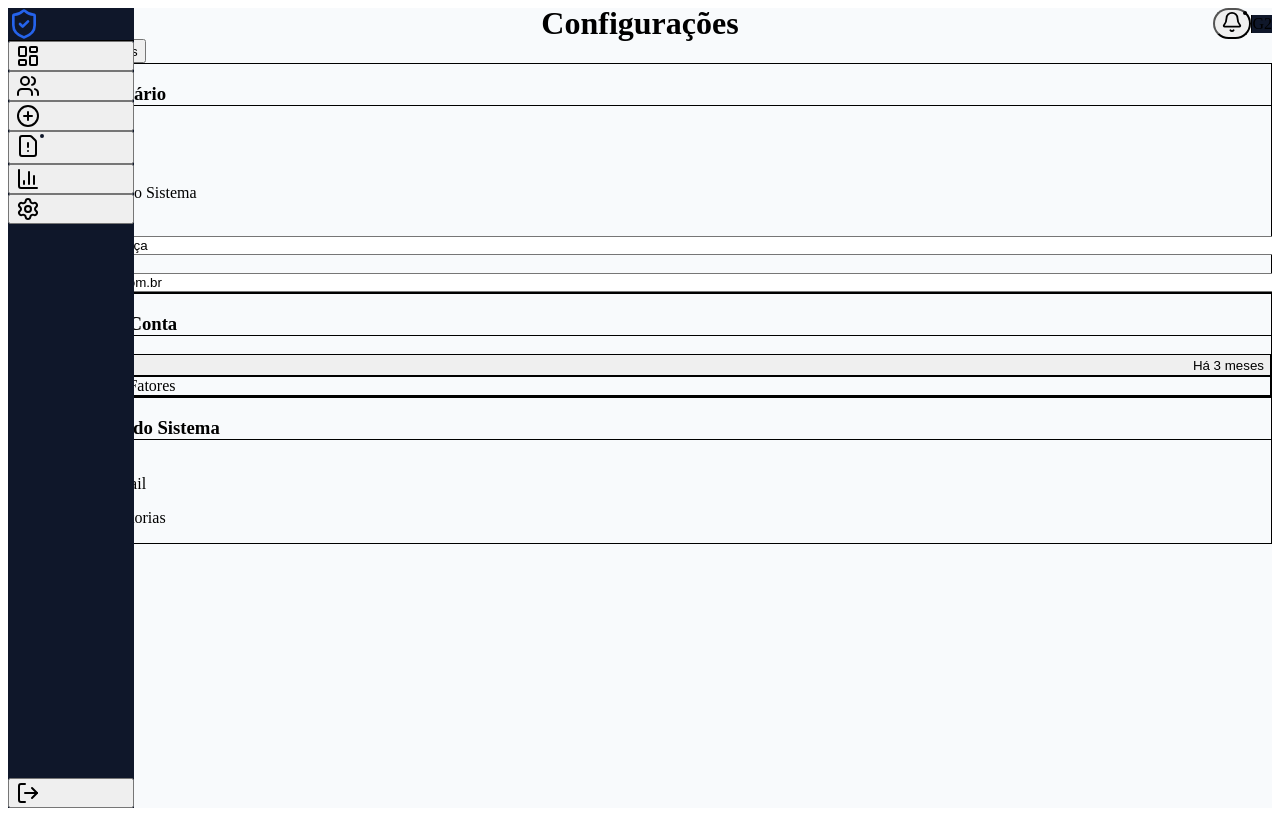
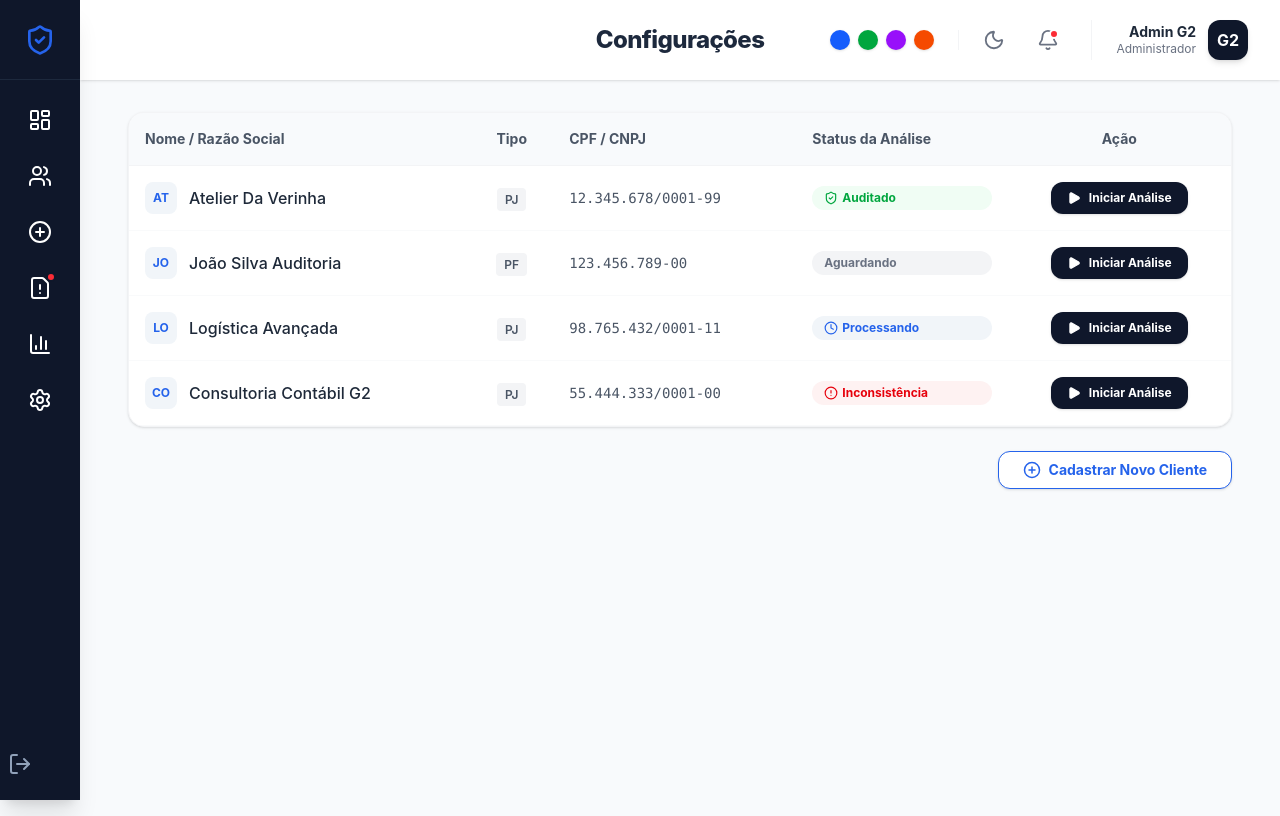
Before and after one commit to AlessandroBucker/projetog2analise, a React (Vite) app: page /configuracoes in a window 1280 px wide. Built offline with nearby package versions, Linux system fonts and the light colour scheme; sample sign-in values are in the browser's storage.

Commit message:
darkmode

```diff
--- a/src/components/Configuracoes.tsx
+++ b/src/components/Configuracoes.tsx
@@ -1,122 +1,91 @@
-import {
-  User, Lock, Bell,
-  Save, ShieldCheck, Mail, Camera
-} from "lucide-react";
+import { Play, ShieldCheck, Clock, AlertCircle, PlusCircle } from "lucide-react";
+import { useNavigate } from "react-router-dom";
 
-const Configuracoes = () => {
+const Cadastros = () => {
+  const navigate = useNavigate();
+
+  const clientes = [
+    { id: 1, nome: "Atelier Da Verinha", tipo: "PJ", documento: "12.345.678/0001-99", status: "Concluído" },
+    { id: 2, nome: "João Silva Auditoria", tipo: "PF", documento: "123.456.789-00", status: "Pendente" },
+    { id: 3, nome: "Logística Avançada", tipo: "PJ", documento: "98.765.432/0001-11", status: "Em Análise" },
+    { id: 4, nome: "Consultoria Contábil G2", tipo: "PJ", documento: "55.444.333/0001-00", status: "Atenção" },
+  ];
+
+  const renderStatus = (status: string) => {
+    switch (status) {
+      case "Concluído":
+        return <span className="flex items-center text-green-600 bg-green-50 px-3 py-1 rounded-full text-xs font-bold"><ShieldCheck size={14} className="mr-1"/> Auditado</span>;
+      case "Em Análise":
+        // Alterado de azul fixo para cor dinâmica e fundo cinza neutro
+        return <span className="flex items-center text-[var(--primary-color)] bg-slate-100 px-3 py-1 rounded-full text-xs font-bold transition-colors"><Clock size={14} className="mr-1"/> Processando</span>;
+      case "Atenção":
+        return <span className="flex items-center text-red-600 bg-red-50 px-3 py-1 rounded-full text-xs font-bold"><AlertCircle size={14} className="mr-1"/> Inconsistência</span>;
+      default:
+        return <span className="flex items-center text-gray-500 bg-gray-100 px-3 py-1 rounded-full text-xs font-bold">Aguardando</span>;
+    }
+  };
+
   return (
-    <div className="max-w-6xl mx-auto px-4 h-full flex flex-col">
-
-      {/* Cabeçalho com o botão de Salvar */}
-      <div className="flex justify-between items-center mb-6">
-        {/* Mantive a cor slate-900 aqui pois é uma ação primária forte e combina bem com qualquer tema! */}
-        <button className="flex items-center space-x-2 bg-slate-900 text-white px-6 py-2.5 rounded-xl font-bold hover:bg-slate-800 transition-all active:scale-95 shadow-sm">
-          <Save size={18} />
-          <span>Salvar Alterações</span>
-        </button>
+    <div className="max-w-7xl mx-auto px-4">
+      <div className="bg-white rounded-2xl border border-gray-100 shadow-sm overflow-hidden">
+        <div className="overflow-x-auto">
+          <table className="w-full text-left border-collapse">
+            <thead>
+              <tr className="bg-slate-50 border-b border-gray-100">
+                <th className="p-4 font-bold text-gray-600 text-sm">Nome / Razão Social</th>
+                <th className="p-4 font-bold text-gray-600 text-sm text-center">Tipo</th>
+                <th className="p-4 font-bold text-gray-600 text-sm">CPF / CNPJ</th>
+                <th className="p-4 font-bold text-gray-600 text-sm">Status da Análise</th>
+                <th className="p-4 font-bold text-gray-600 text-sm text-center">Ação</th>
+              </tr>
+            </thead>
+            <tbody>
+              {clientes.map((cliente) => (
+                <tr key={cliente.id} className="border-b border-gray-50 hover:bg-slate-50 transition-colors">
+                  <td className="p-4">
+                    <div className="flex items-center">
+                      {/* Avatar com fundo neutro e texto dinâmico */}
+                      <div className="h-8 w-8 bg-slate-100 text-[var(--primary-color)] rounded-lg flex items-center justify-center mr-3 font-bold text-xs uppercase transition-colors">
+                        {cliente.nome.substring(0, 2)}
+                      </div>
+                      <span className="font-medium text-gray-800">{cliente.nome}</span>
+                    </div>
+                  </td>
+                  <td className="p-4 text-center">
+                    <span className="text-xs font-semibold bg-gray-100 text-gray-600 px-2 py-1 rounded">
+                      {cliente.tipo}
+                    </span>
+                  </td>
+                  <td className="p-4 text-gray-600 font-mono text-sm">{cliente.documento}</td>
+                  <td className="p-4">
+                    {renderStatus(cliente.status)}
+                  </td>
+                  <td className="p-4 text-center">
+                    <button
+                      onClick={() => navigate('/nova-analise')}
+                      // Hover dinâmico substituindo o azul
+                      className="flex items-center justify-center mx-auto space-x-2 bg-slate-900 text-white px-4 py-2 rounded-xl text-xs font-bold hover:bg-[var(--primary-color)] transition-all shadow-sm active:scale-95 group"
+                    >
+                      <Play size={14} className="fill-current" />
+                      <span>Iniciar Análise</span>
+                    </button>
+                  </td>
+                </tr>
+              ))}
+            </tbody>
+          </table>
+        </div>
       </div>
 
-      <div className="grid grid-cols-1 lg:grid-cols-2 gap-6">
-
-        {/* COLUNA ESQUERDA: PERFIL */}
-        <div className="bg-white rounded-3xl border border-gray-100 shadow-sm p-6 flex flex-col">
-          <h3 className="text-lg font-bold text-gray-800 flex items-center mb-5 border-b pb-3">
-            {/* Ícone com Cor Dinâmica */}
-            <User size={20} className="mr-2 text-[var(--primary-color)] transition-colors" />
-            Perfil do Usuário
-          </h3>
-
-          <div className="flex items-center space-x-5 mb-6">
-            <div className="relative">
-              {/* Avatar com Cor Dinâmica */}
-              <div className="h-20 w-20 bg-[var(--primary-color)] transition-colors duration-300 rounded-2xl flex items-center justify-center text-white text-2xl font-bold shadow-md">
-                G2
-              </div>
-              {/* Botão de Câmera com Cor Dinâmica (Hover com slate-100 neutro) */}
-              <button className="absolute -bottom-2 -right-2 bg-white p-1.5 rounded-lg shadow-md border border-gray-100 text-[var(--primary-color)] hover:bg-slate-100 transition-colors">
-                <Camera size={14} />
-              </button>
-            </div>
-            <div>
-              <h3 className="text-xl font-bold text-gray-800">Admin G2</h3>
-              <p className="text-sm text-gray-500">Administrador do Sistema</p>
-            </div>
-          </div>
-
-          <div className="space-y-4 flex-1">
-            <div>
-              <label className="block text-sm font-semibold text-gray-700 mb-1.5">Nome Completo</label>
-              {/* Inputs com Focus outline dinâmico */}
-              <input type="text" defaultValue="Admin G2 Governança" className="w-full px-4 py-2.5 border bg-gray-50 text-gray-800 rounded-xl outline-none focus:ring-2 focus:ring-[var(--primary-color)] transition-shadow" />
-            </div>
-            <div>
-              <label className="block text-sm font-semibold text-gray-700 mb-1.5">E-mail Profissional</label>
-              <input type="email" defaultValue="admin@projetog2.com.br" className="w-full px-4 py-2.5 border bg-gray-50 text-gray-800 rounded-xl outline-none focus:ring-2 focus:ring-[var(--primary-color)] transition-shadow" />
-            </div>
-          </div>
-        </div>
-
-        {/* COLUNA DIREITA: SEGURANÇA E PREFERÊNCIAS */}
-        <div className="flex flex-col gap-6">
-
-          {/* CAIXA: SEGURANÇA */}
-          <div className="bg-white rounded-3xl border border-gray-100 shadow-sm p-6">
-            <h3 className="text-lg font-bold text-gray-800 flex items-center mb-4 border-b pb-3">
-              {/* Ícone com Cor Dinâmica */}
-              <Lock size={20} className="mr-2 text-[var(--primary-color)] transition-colors" />
-              Proteção da Conta
-            </h3>
-
-            <div className="space-y-3">
-              <button className="w-full flex items-center justify-between p-3 border rounded-xl hover:bg-gray-50 transition-colors">
-                <div className="flex items-center space-x-3">
-                  <Lock size={18} className="text-gray-400" />
-                  <span className="text-sm font-medium text-gray-700">Alterar Senha</span>
-                </div>
-                <span className="text-xs text-gray-400">Há 3 meses</span>
-              </button>
-              <div className="flex items-center justify-between p-3 border rounded-xl">
-                <div className="flex items-center space-x-3">
-                  <ShieldCheck size={18} className="text-gray-400" />
-                  <span className="text-sm font-medium text-gray-700">Autenticação 2 Fatores</span>
-                </div>
-                {/* Mantive a cor Verde aqui, pois significa "Protegido/Ativo" na semântica padrão */}
-                <div className="w-10 h-5 bg-green-500 rounded-full relative">
-                  <div className="absolute right-1 top-1 h-3 w-3 bg-white rounded-full"></div>
-                </div>
-              </div>
-            </div>
-          </div>
-
-          {/* CAIXA: PREFERÊNCIAS */}
-          <div className="bg-white rounded-3xl border border-gray-100 shadow-sm p-6">
-            <h3 className="text-lg font-bold text-gray-800 flex items-center mb-4 border-b pb-3">
-              {/* Ícone com Cor Dinâmica */}
-              <Bell size={20} className="mr-2 text-[var(--primary-color)] transition-colors" />
-              Preferências do Sistema
-            </h3>
-
-            <div>
-              <div className="flex items-center justify-between p-3 bg-slate-50 rounded-xl">
-                <div className="flex items-center space-x-3">
-                  <Mail size={18} className="text-slate-600" />
-                  <div>
-                    <p className="text-sm font-bold text-gray-800">Alertas por E-mail</p>
-                    <p className="text-xs text-gray-500">Resumo de auditorias</p>
-                  </div>
-                </div>
-                {/* Switch "Ativo" com Cor Dinâmica */}
-                <div className="w-10 h-5 bg-[var(--primary-color)] transition-colors duration-300 rounded-full relative cursor-pointer">
-                  <div className="absolute right-1 top-1 h-3 w-3 bg-white rounded-full"></div>
-                </div>
-              </div>
-            </div>
-          </div>
-
-        </div>
+      <div className="mt-6 flex justify-end">
+        {/* Botão Outlined dinâmico: borda e texto dinâmicos, com hover invertendo cores */}
+        <button className="flex items-center space-x-2 bg-white border border-[var(--primary-color)] text-[var(--primary-color)] px-6 py-2 rounded-xl font-bold text-sm hover:bg-[var(--primary-color)] hover:text-white transition-all duration-300 shadow-sm group">
+          <PlusCircle size={18} />
+          <span>Cadastrar Novo Cliente</span>
+        </button>
       </div>
     </div>
   );
 };
 
-export default Configuracoes;
+export default Cadastros;
--- a/src/components/Layout.tsx
+++ b/src/components/Layout.tsx
@@ -10,14 +10,17 @@ import {
   BarChart3,
   PlusCircle,
   FileWarning,
+  Sun,
+  Moon,
 } from "lucide-react";
 import { useTheme } from "../contexts/ThemeContext"; // <-- Importamos o hook do tema
+
 
 const Layout = () => {
   const [showNotifications, setShowNotifications] = useState(false);
   const navigate = useNavigate();
   const location = useLocation();
-  const { setTheme } = useTheme(); // <-- Puxamos a função para trocar a cor
+  const { theme, setTheme, toggleDarkMode } = useTheme(); // <-- Puxamos a função para trocar a cor
 
   const handleLogout = () => {
     localStorage.removeItem("saas_token");
@@ -54,7 +57,6 @@ const Layout = () => {
   ];
 
   return (
-    // Usamos var(--bg-color) no container principal
     <div className="flex h-screen bg-[var(--bg-color)] overflow-hidden font-sans transition-colors duration-300">
       {/* Sidebar Fixa - Usando var(--sidebar-bg) */}
       <aside className="fixed top-0 left-0 h-screen group w-20 hover:w-64 bg-[var(--sidebar-bg)] text-white flex flex-col transition-all duration-300 z-50 shadow-xl">
@@ -165,22 +167,22 @@ const Layout = () => {
             {/* SELETOR DE TEMAS DINÂMICOS */}
             <div className="hidden sm:flex items-center space-x-2 mr-4 border-r border-gray-100 pr-6">
               <button
-                onClick={() => setTheme({ primaryColor: "#2563eb" })}
+                onClick={() => setTheme({...theme, primaryColor: "#2563eb" })}
                 className="w-5 h-5 rounded-full bg-blue-600 shadow-sm hover:scale-110 transition-transform"
                 title="Azul"
               ></button>
               <button
-                onClick={() => setTheme({ primaryColor: "#16a34a" })}
+                onClick={() => setTheme({...theme, primaryColor: "#16a34a" })}
                 className="w-5 h-5 rounded-full bg-green-600 shadow-sm hover:scale-110 transition-transform"
                 title="Verde"
               ></button>
               <button
-                onClick={() => setTheme({ primaryColor: "#9333ea" })}
+                onClick={() => setTheme({...theme, primaryColor: "#9333ea" })}
                 className="w-5 h-5 rounded-full bg-purple-600 shadow-sm hover:scale-110 transition-transform"
                 title="Roxo"
               ></button>
               <button
-                onClick={() => setTheme({ primaryColor: "#ea580c" })}
+                onClick={() => setTheme({...theme, primaryColor: "#ea580c" })}
                 className="w-5 h-5 rounded-full bg-orange-600 shadow-sm hover:scale-110 transition-transform"
                 title="Laranja"
               ></button>
@@ -188,6 +190,21 @@ const Layout = () => {
 
             {/* Sino de Notificações */}
             <div className="relative">
+              <button
+                onClick={toggleDarkMode}
+                className="p-2 mr-4 rounded-full text-gray-500 hover:bg-gray-100 dark:hover:bg-slate-800 transition-colors"
+                title={
+                  theme.isDarkMode
+                    ? "Mudar para Modo Claro"
+                    : "Mudar para Modo Escuro"
+                }
+              >
+                {theme.isDarkMode ? (
+                  <Sun size={22} className="text-yellow-400" />
+                ) : (
+                  <Moon size={22} />
+                )}
+              </button>
               <button
                 onClick={() => setShowNotifications(!showNotifications)}
                 className={`p-2 rounded-full relative transition-colors ${showNotifications ? "bg-blue-50 text-[var(--primary-color)]" : "text-gray-500 hover:bg-gray-100"}`}
--- a/src/components/Pendencias.tsx
+++ b/src/components/Pendencias.tsx
@@ -36,7 +36,8 @@ const Pendencias = () => {
     switch (tipo) {
       case 'erro': return <FileWarning size={24} className="text-red-500" />;
       case 'alerta': return <AlertTriangle size={24} className="text-orange-500" />;
-      case 'acao': return <UploadCloud size={24} className="text-blue-500" />;
+      // Trocado para cor dinâmica:
+      case 'acao': return <UploadCloud size={24} className="text-[var(--primary-color)] transition-colors" />;
       default: return <AlertCircle size={24} className="text-gray-500" />;
     }
   };
@@ -45,7 +46,8 @@ const Pendencias = () => {
     switch (tipo) {
       case 'erro': return <span className="bg-red-50 text-red-600 px-3 py-1 rounded-full text-xs font-bold border border-red-100">Falha no OCR</span>;
       case 'alerta': return <span className="bg-orange-50 text-orange-600 px-3 py-1 rounded-full text-xs font-bold border border-orange-100">Revisão Necessária</span>;
-      case 'acao': return <span className="bg-blue-50 text-blue-600 px-3 py-1 rounded-full text-xs font-bold border border-blue-100">Aguardando Arquivo</span>;
+      // Fundo neutro, texto e borda dinâmicos:
+      case 'acao': return <span className="bg-slate-100 text-[var(--primary-color)] px-3 py-1 rounded-full text-xs font-bold border border-slate-200 transition-colors">Aguardando Arquivo</span>;
       default: return null;
     }
   };
@@ -71,7 +73,8 @@ const Pendencias = () => {
           <input
             type="text"
             placeholder="Buscar por cliente ou análise..."
-            className="w-full pl-10 pr-4 py-2 border border-gray-200 rounded-xl text-sm outline-none focus:ring-2 focus:ring-blue-500/20 bg-white"
+            // Focus com cor dinâmica:
+            className="w-full pl-10 pr-4 py-2 border border-gray-200 rounded-xl text-sm outline-none focus:ring-2 focus:ring-[var(--primary-color)] focus:border-[var(--primary-color)] bg-white transition-all"
           />
         </div>
       </div>
@@ -82,7 +85,8 @@ const Pendencias = () => {
           <div key={item.id} className="bg-white rounded-2xl border border-gray-100 shadow-sm hover:shadow-md transition-shadow p-5 flex flex-col md:flex-row md:items-center justify-between gap-6 group">
 
             <div className="flex items-start space-x-4 flex-1">
-              <div className={`p-3 rounded-xl flex-shrink-0 ${item.tipo === 'erro' ? 'bg-red-50' : item.tipo === 'alerta' ? 'bg-orange-50' : 'bg-blue-50'}`}>
+              {/* O fundo de "acao" (que antes era azul) agora é neutro (slate-100) para abraçar qualquer cor */}
+              <div className={`p-3 rounded-xl flex-shrink-0 transition-colors ${item.tipo === 'erro' ? 'bg-red-50' : item.tipo === 'alerta' ? 'bg-orange-50' : 'bg-slate-100'}`}>
                 {renderIcone(item.tipo)}
               </div>
 
@@ -105,7 +109,10 @@ const Pendencias = () => {
 
             {/* Botão de Ação */}
             <div className="flex-shrink-0 flex justify-end">
-              <button className="flex items-center space-x-2 px-5 py-2.5 bg-slate-900 text-white rounded-xl font-bold text-sm hover:bg-blue-600 transition-colors active:scale-95 w-full md:w-auto justify-center">
+              <button
+                // Quando passar o mouse, o botão deixa de ser preto e assume a cor primária do sistema
+                className="flex items-center space-x-2 px-5 py-2.5 bg-slate-900 text-white rounded-xl font-bold text-sm hover:bg-[var(--primary-color)] transition-colors duration-300 active:scale-95 w-full md:w-auto justify-center"
+              >
                 <span>Resolver Agora</span>
                 <ArrowRight size={16} />
               </button>
--- a/src/contexts/ThemeContext.tsx
+++ b/src/contexts/ThemeContext.tsx
@@ -2,30 +2,50 @@ import React, { createContext, useState, useEffect, useContext } from 'react';
 
 type Theme = {
   primaryColor: string;
+  isDarkMode: boolean; // <-- Nova propriedade
 };
 
 type ThemeContextType = {
   theme: Theme;
   setTheme: (theme: Theme) => void;
+  toggleDarkMode: () => void; // <-- Nova função
 };
 
 const ThemeContext = createContext<ThemeContextType | undefined>(undefined);
 
 export const ThemeProvider = ({ children }: { children: React.ReactNode }) => {
-  const [theme, setTheme] = useState<Theme>({ primaryColor: '#2563eb' });
+  // Puxa do localStorage ou inicia com Claro + Azul
+  const [theme, setTheme] = useState<Theme>(() => {
+    const saved = localStorage.getItem('saas_theme');
+    return saved ? JSON.parse(saved) : { primaryColor: '#2563eb', isDarkMode: false };
+  });
 
   useEffect(() => {
+    // 1. Salva no navegador
+    localStorage.setItem('saas_theme', JSON.stringify(theme));
+
+    // 2. Aplica a cor primária
     document.documentElement.style.setProperty('--primary-color', theme.primaryColor);
+
+    // 3. LIGA ou DESLIGA o modo escuro na tag principal do site
+    if (theme.isDarkMode) {
+      document.documentElement.classList.add('dark');
+    } else {
+      document.documentElement.classList.remove('dark');
+    }
   }, [theme]);
 
+  const toggleDarkMode = () => {
+    setTheme(prev => ({ ...prev, isDarkMode: !prev.isDarkMode }));
+  };
+
   return (
-    <ThemeContext.Provider value={{ theme, setTheme }}>
+    <ThemeContext.Provider value={{ theme, setTheme, toggleDarkMode }}>
       {children}
     </ThemeContext.Provider>
   );
 };
 
-// Adicione esta linha de comentário abaixo para o ESLint ignorar o aviso:
 // eslint-disable-next-line react-refresh/only-export-components
 export const useTheme = () => {
   const context = useContext(ThemeContext);
--- a/src/index.css
+++ b/src/index.css
@@ -1,15 +1,28 @@
-@tailwind base;
-@tailwind components;
-@tailwind utilities;
+@import "tailwindcss";
+
+/* Esta linha diz ao Tailwind v4 para ativar o dark mode quando a classe .dark estiver no HTML */
+@variant dark (&:is(.dark *));
 
 @layer base {
   :root {
-    /* Cores dinâmicas que o React vai controlar */
-    --primary-color: #2563eb; /* Azul padrão */
+    --primary-color: #2563eb;
 
-    /* Cores estáticas estruturais */
-    --bg-color: #f8fafc;
-    --text-color: #1e293b;
-    --sidebar-bg: #0f172a;
+    /* Cores Globais do Modo Claro */
+    --bg-color: #f8fafc;        /* slate-50 */
+    --text-color: #1e293b;      /* slate-800 */
+    --sidebar-bg: #0f172a;      /* slate-900 */
+  }
+
+  .dark {
+    /* Cores Globais do Modo Escuro */
+    --bg-color: #020617;        /* slate-950 */
+    --text-color: #f8fafc;      /* slate-50 */
+    --sidebar-bg: #000000;      /* Preto total */
+  }
+
+  body {
+    background-color: var(--bg-color);
+    color: var(--text-color);
+    transition: background-color 0.3s, color 0.3s;
   }
 }
--- a/tailwind.config.js
+++ b/tailwind.config.js
@@ -1,9 +1,8 @@
 /** @type {import('tailwindcss').Config} */
 export default {
-  darkMode: 'class',
   content: [
     "./index.html",
-    "./src/**/*.{js,ts,jsx,tsx}",
+    "./src/**/*.{js,ts,jsx,tsx}", // <-- Garante que ele leia seus arquivos React
   ],
   theme: {
     extend: {},
```
Also changed, not shown: src/components/Home.tsx (+19 -11 lines), src/components/Leads.tsx (+12 -7 lines), src/components/Login.tsx (+21 -9 lines), src/components/NovaAnalise.tsx (+16 -9 lines), src/main.tsx (+6 -6 lines).
